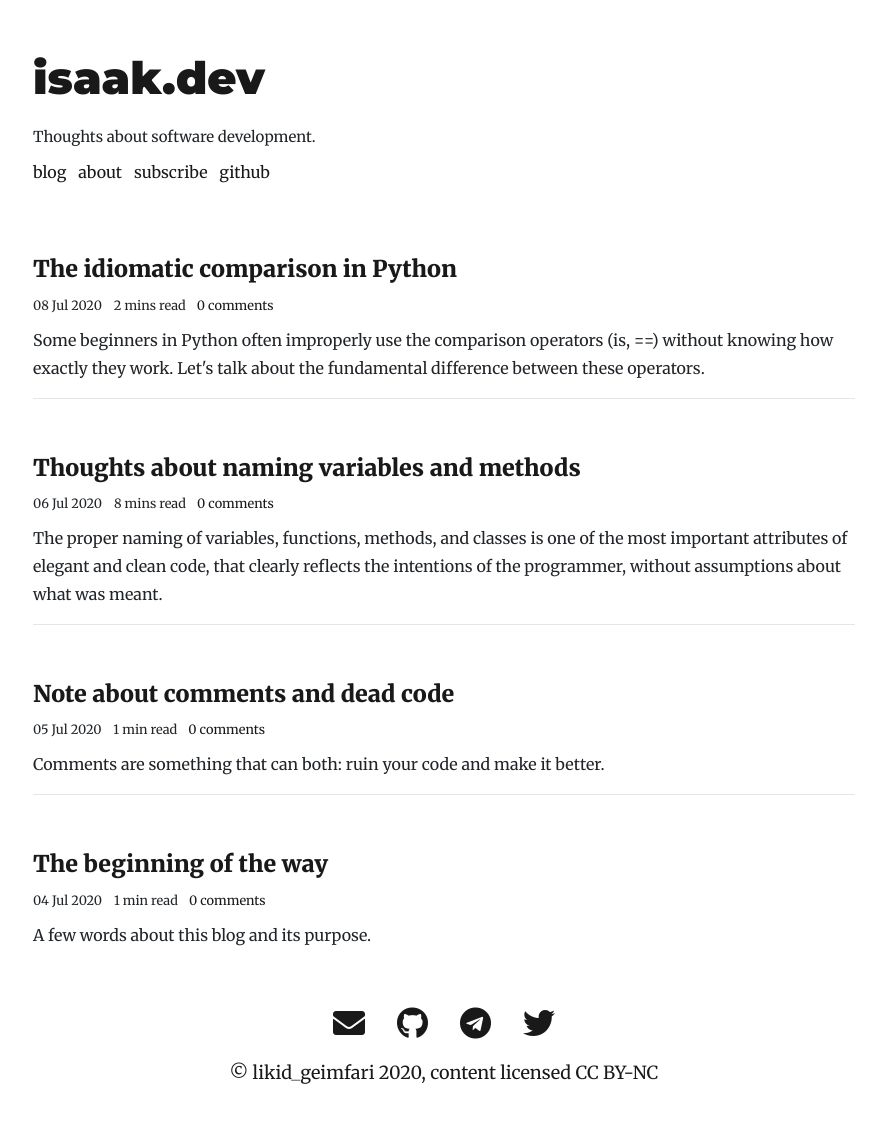
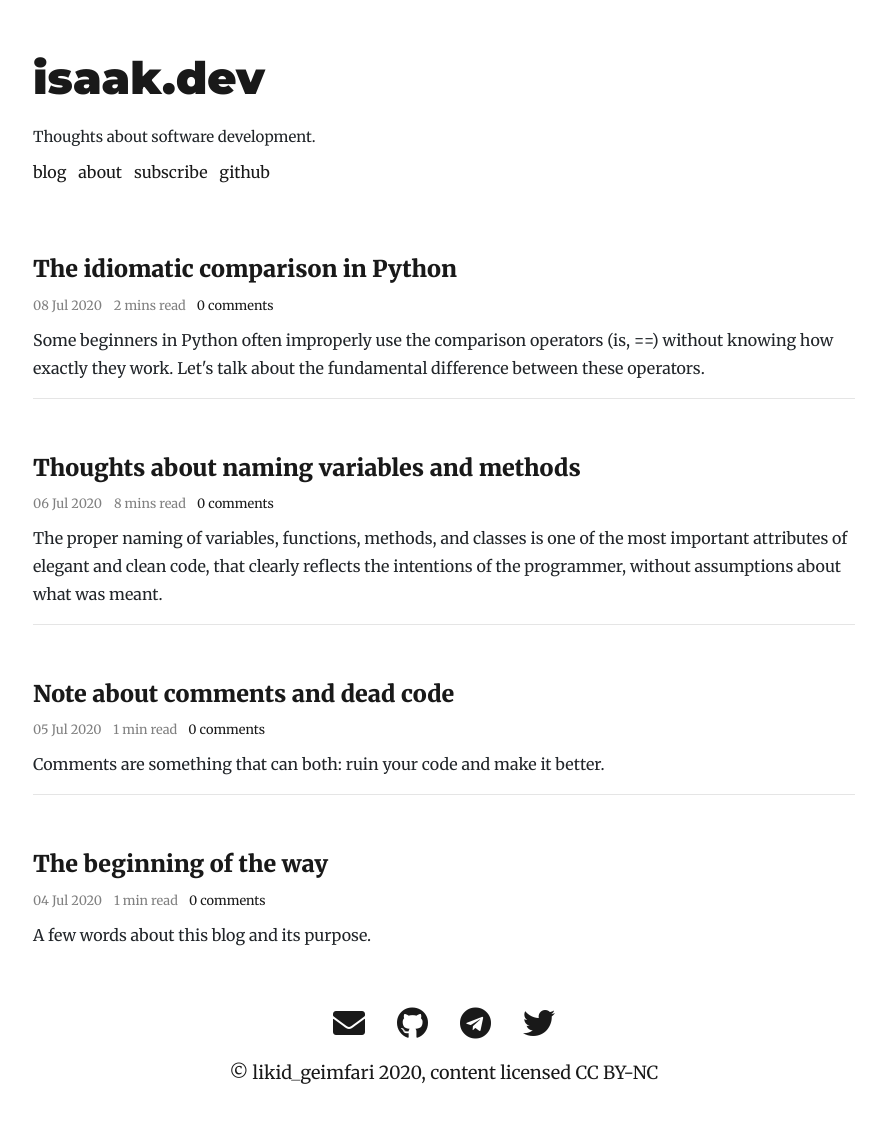
Before and after one commit to lk-geimfari/lk-geimfari.github.io, a Jekyll site: the page built from index.md, in a window 1280 px wide. Shown: the whole page, without its empty margins (196-1082 px from the left). Built offline with Jekyll 4.4.1, drawn with Linux system fonts in a browser that asks for light colours; nearby versions of some CDN libraries; comment, search, counter and statistics services are not loaded.

Commit message:
Fix styles

```diff
--- a/_layouts/home.html
+++ b/_layouts/home.html
@@ -21,8 +21,8 @@
                 <h3>{{ post.title }}</h3>
             </a>
             <div id="smalls" class="justify-content-between">
-                <small>{{ post.date|date_to_string }}</small>
-                <small>
+                <small class="grey">{{ post.date|date_to_string }}</small>
+                <small class="grey">
                     {% assign words = post.content | number_of_words %}
                     {% if words < 360 %}
                     1 min
--- a/_layouts/post.html
+++ b/_layouts/post.html
@@ -11,8 +11,8 @@
                 {{ page.title }}
             </h1>
             <div id="smalls" class="justify-content-between mb-3">
-                <small>{{ page.date|date_to_string }}</small>
-                <small>
+                <small class="grey">{{ page.date|date_to_string }}</small>
+                <small class="grey">
                     {% assign words = content | number_of_words %}
                     {% if words < 360 %}
                     1 min
--- a/assets/css/custom.css
+++ b/assets/css/custom.css
@@ -184,6 +184,14 @@ article .title {
 
 #smalls a {
     color: rgba(0, 0, 0, 0.9);
+}
+
+#smalls a:hover {
+    color: #2782cd;
+}
+
+.grey {
+    color: grey;
 }
 
 .content p {
```
